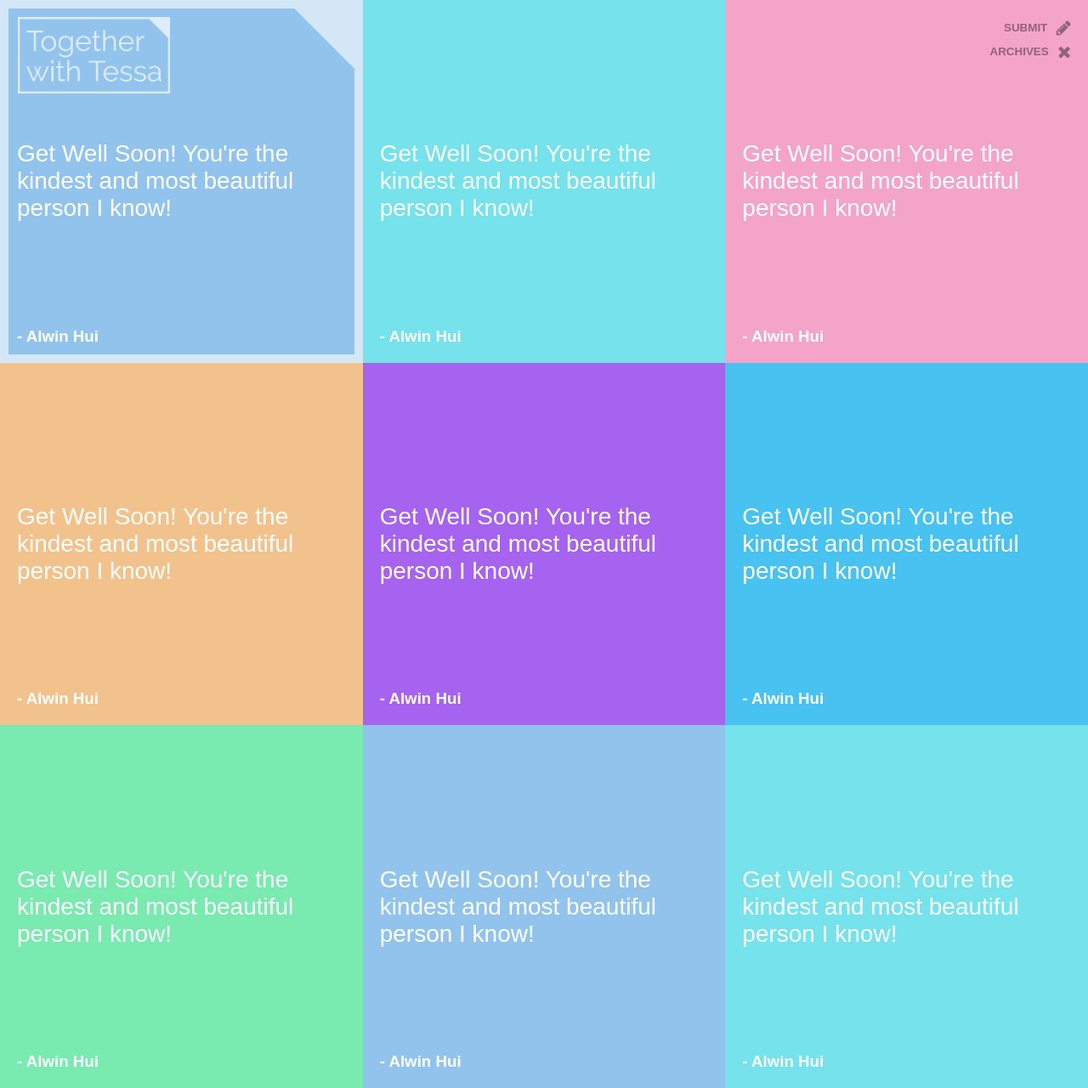
After one commit to maxyeo/Tessa, a PHP site: page /archive.php in a window 1280 px wide. The commit adds this page. Shown: the whole page at 85% size. Run offline with PHP 8.4, Linux system fonts and the light colour scheme; some web fonts are replaced.

Commit message:
designed and finished static archive page

```diff
--- /dev/null
+++ b/app/archive.php
@@ -0,0 +1,104 @@
+<?php
+// CONNECT TO THE DATABASE
+// CONFIG.PHP IS HIDDEN FROM GIT REPO FOR SECURITY
+
+// require 'config.php';
+// try {
+//     $conn = new PDO("mysql:host=$server;dbname=$database", $username, $password);
+// }
+// catch(PDOException $e) {
+//     header('location: sorry.html');
+// }
+?>
+
+<!doctype html>
+<html>
+<head>
+    <meta charset="UTF-8">
+    <meta http-equiv="X-UA-Compatible" content="IE=edge,chrome=1">
+    <meta name="viewport" content="width=device-width">
+
+    <title>Tessa</title>
+    <meta name="description" content="">
+    <meta name="author" content="Alwin Hui and Max Yeo">
+
+    <link rel="shortcut icon" href="favicon.ico">
+    <link rel="apple-touch-icon" href="img/apple-touch-icon.png">
+
+    <meta name="theme-color" content="">
+
+    <meta property="og:title" content=""/>
+    <meta property="og:url" content=""/>
+    <meta property="og:image" content=""/>
+    <meta property="og:site_name" content="Tessa"/>
+    <meta property="og:description" content=""/>
+
+    <link rel="stylesheet" type="text/css" href="global.css">
+    <link rel="stylesheet" type="text/css" href="style.css">
+</head>
+
+<body>
+    <div id="archive">
+        <a href="index.php" id="logo"><div></div></a>
+        <footer>
+            <a href="submit.php" id="submit-link">
+                <h6>SUBMIT</h6>
+                <i class="fa fa-pencil"></i>
+            </a>
+            <a href="index.php" id="archive-link">
+                <h6>ARCHIVES</h6>
+                <i class="fa fa-times"></i>
+            </a>
+        </footer>
+
+        <a href="index.php" class="col-1-3 message" style="background-color: #92c3ec;">
+            <div class="message-border"><div></div></div>
+            <h1 style="font-size: 28px;">Get Well Soon! You're the kindest and most beautiful person I know!</h1>
+            <h3>- Alwin Hui</h3>
+        </a>
+        <a href="index.php" class="col-1-3 message" style="background-color: #75e2ec;">
+            <div class="message-border"><div></div></div>
+            <h1 style="font-size: 28px;">Get Well Soon! You're the kindest and most beautiful person I know!</h1>
+            <h3>- Alwin Hui</h3>
+        </a>
+        <a href="index.php" class="col-1-3 message" style="background-color: #f3a4c8;">
+            <div class="message-border"><div></div></div>
+            <h1 style="font-size: 28px;">Get Well Soon! You're the kindest and most beautiful person I know!</h1>
+            <h3>- Alwin Hui</h3>
+        </a>
+        <a href="index.php" class="col-1-3 message" style="background-color: #f2c28d;">
+            <div class="message-border"><div></div></div>
+            <h1 style="font-size: 28px;">Get Well Soon! You're the kindest and most beautiful person I know!</h1>
+            <h3>- Alwin Hui</h3>
+        </a>
+        <a href="index.php" class="col-1-3 message" style="background-color: #a563ef;">
+            <div class="message-border"><div></div></div>
+            <h1 style="font-size: 28px;">Get Well Soon! You're the kindest and most beautiful person I know!</h1>
+            <h3>- Alwin Hui</h3>
+        </a>
+        <a href="index.php" class="col-1-3 message" style="background-color: #47c2f1;">
+            <div class="message-border"><div></div></div>
+            <h1 style="font-size: 28px;">Get Well Soon! You're the kindest and most beautiful person I know!</h1>
+            <h3>- Alwin Hui</h3>
+        </a>
+        <a href="index.php" class="col-1-3 message" style="background-color: #79eab0;">
+            <div class="message-border"><div></div></div>
+            <h1 style="font-size: 28px;">Get Well Soon! You're the kindest and most beautiful person I know!</h1>
+            <h3>- Alwin Hui</h3>
+        </a>
+        <a href="index.php" class="col-1-3 message" style="background-color: #92c3ec;">
+            <div class="message-border"><div></div></div>
+            <h1 style="font-size: 28px;">Get Well Soon! You're the kindest and most beautiful person I know!</h1>
+            <h3>- Alwin Hui</h3>
+        </a>
+        <a href="index.php" class="col-1-3 message" style="background-color: #75e2ec;">
+            <div class="message-border"><div></div></div>
+            <h1 style="font-size: 28px;">Get Well Soon! You're the kindest and most beautiful person I know!</h1>
+            <h3>- Alwin Hui</h3>
+        </a>
+
+    </div>
+    <script type="text/javascript" src="js/jquery.js"></script>
+    <script type="text/javascript" src="js/style.js"></scsript>
+</body>
+</html>
--- a/app/style.css
+++ b/app/style.css
@@ -132,21 +132,88 @@ html, body {
     -ms-transform: tanslate(-100%, -50%);
     transform: tanslate(-100%, -50%);
 }
-h1 {
+#message h1 {
     margin-top: 0;
     font-size: 36px;
     color: #fff;
 }
-h2 {
+#message h2 {
     font-size: 18px;
     color: #fff;
 }
-h3 {
+#message h3 {
     font-size: 20px;
     margin-bottom: 0;
     color: #fff;
     opacity: .6;
     text-transform: uppercase;
+}
+
+#archive #logo {
+    position: fixed;
+    top: 20px;
+    left: 20px;
+    cursor: pointer;
+    z-index: 1;
+}
+#archive #logo div {
+    background-image: url(img/logo.png);
+}
+.message {
+    height: 0;
+    padding-bottom: 33.33%;
+    position: relative;
+    cursor: pointer;
+    overflow: hidden;
+}
+.message-border {
+    position: absolute;
+    top: 0;
+    right: 0;
+    width: 100%;
+    height: 100%;
+    border: 10px solid #fff;
+    opacity: 0;
+    -webkit-transition: opacity .3s;
+    -moz-transition: opacity .3s;
+    transition: opacity .3s;
+}
+.message-border div {
+    position: absolute;
+    top: 0;
+    right: 0;
+    width: 100px;
+    height: 100px;
+    background-color: #fff;
+    -webkit-transform: translate(50%, -50%) rotate(45deg);
+    -moz-transform: translate(50%, -50%) rotate(45deg);
+    -ms-transform: translate(50%, -50%) rotate(45deg);
+    transform: translate(50%, -50%) rotate(45deg);
+}
+.message:hover .message-border {
+    opacity: .6;
+}
+.message h1 {
+    margin: 0;
+    position: absolute;
+    top: 50%;
+    left: 0;
+    padding: 20px;
+    color: #fff;
+    -webkit-transform: translateY(-50%);
+    -moz-transform: translateY(-50%);
+    -ms-transform: translateY(-50%);
+    transform: translateY(-50%);
+}
+.message:hover h1 {
+    opacity: 1;
+}
+.message h3 {
+    margin: 0;
+    position: absolute;
+    bottom: 20px;
+    left: 20px;
+    color: #fff;
 }
 
 #about {
@@ -294,3 +361,10 @@ footer a i {
 #about-link i.fa-info-circle {
     display: inline-block;
 }
+
+#archive footer {
+    position: fixed;
+    top: 20px;
+    right: 20px;
+    z-index: 1;
+}
```
